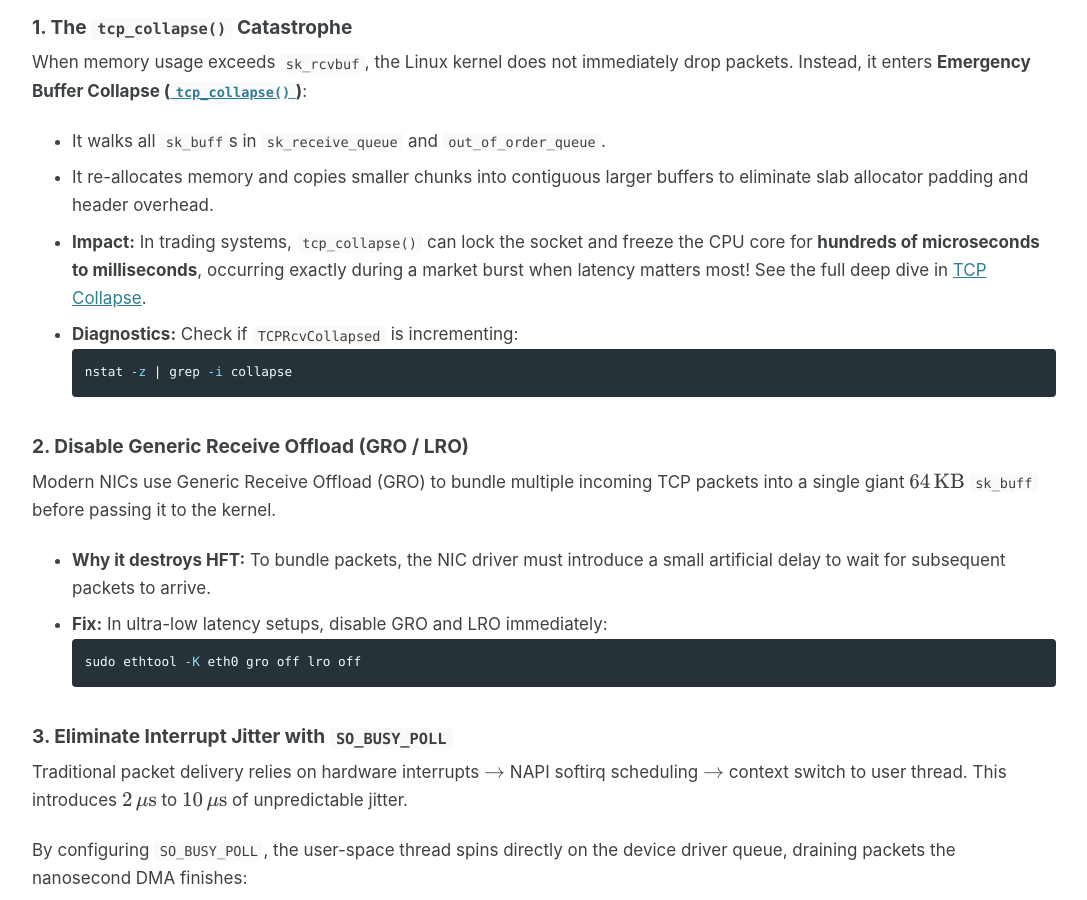
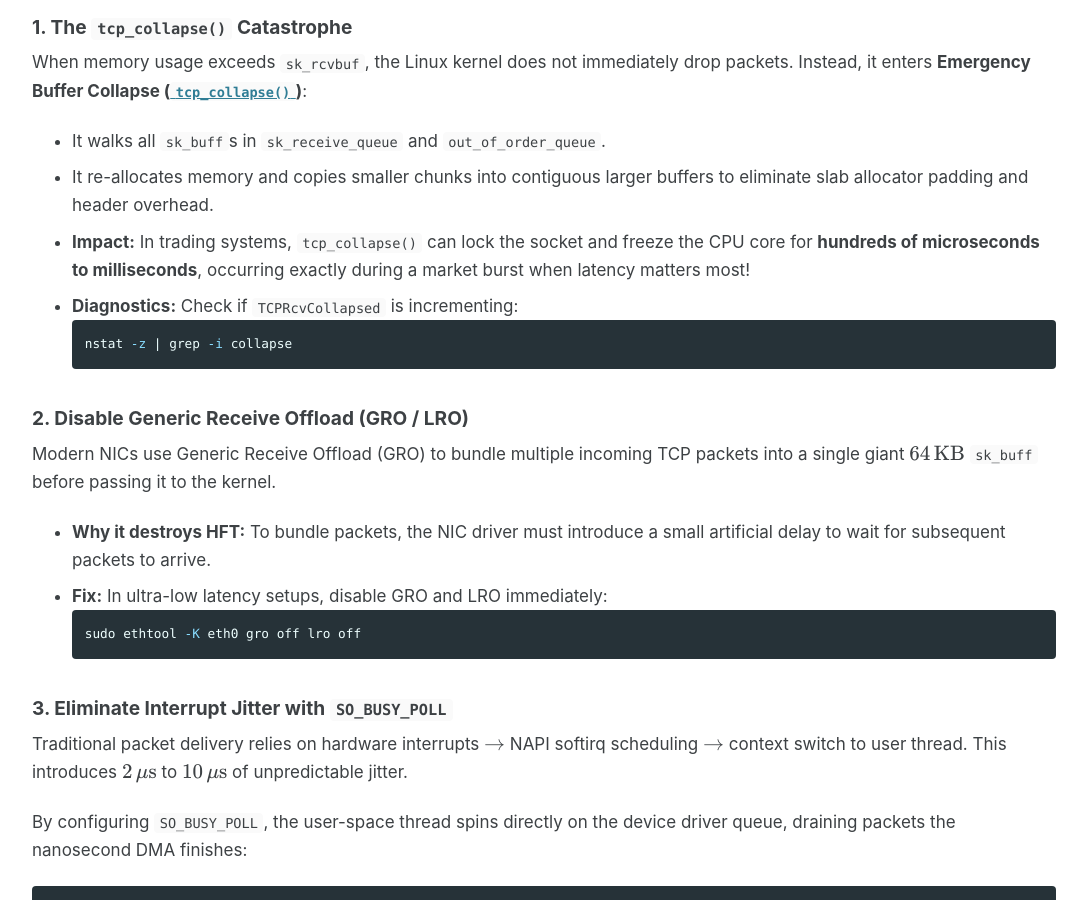
Before and after one commit to marsset/marsset.github.io, a Jekyll site: the page built from _posts/2026-11-08-tcp-receive-queue.markdown, in a window 1280 px wide and 900 px high, scrolled down 4527 px. Shown: the whole window, without its empty margins (96-1183 px from the left). Built offline with Jekyll 4.4.1, drawn with Linux system fonts in a browser that asks for light colours; cached includes are drawn as plain includes; formulas are drawn with MathJax 3.

Commit message:
docs: remove redundant inline link to TCP Collapse

````diff
--- a/_posts/2026-11-08-tcp-receive-queue.markdown
+++ b/_posts/2026-11-08-tcp-receive-queue.markdown
@@ -193,7 +193,7 @@ In high-frequency trading gateways, several default Linux kernel mechanisms desi
 When memory usage exceeds `sk_rcvbuf`, the Linux kernel does not immediately drop packets. Instead, it enters **Emergency Buffer Collapse ([`tcp_collapse()`](/system/2026/11/09/tcp-collapse.html))**:
 * It walks all `sk_buff`s in `sk_receive_queue` and `out_of_order_queue`.
 * It re-allocates memory and copies smaller chunks into contiguous larger buffers to eliminate slab allocator padding and header overhead.
-* **Impact:** In trading systems, `tcp_collapse()` can lock the socket and freeze the CPU core for **hundreds of microseconds to milliseconds**, occurring exactly during a market burst when latency matters most! See the full deep dive in [TCP Collapse](/system/2026/11/09/tcp-collapse.html).
+* **Impact:** In trading systems, `tcp_collapse()` can lock the socket and freeze the CPU core for **hundreds of microseconds to milliseconds**, occurring exactly during a market burst when latency matters most!
 * **Diagnostics:** Check if `TCPRcvCollapsed` is incrementing:
   ```bash
   nstat -z | grep -i collapse
````
